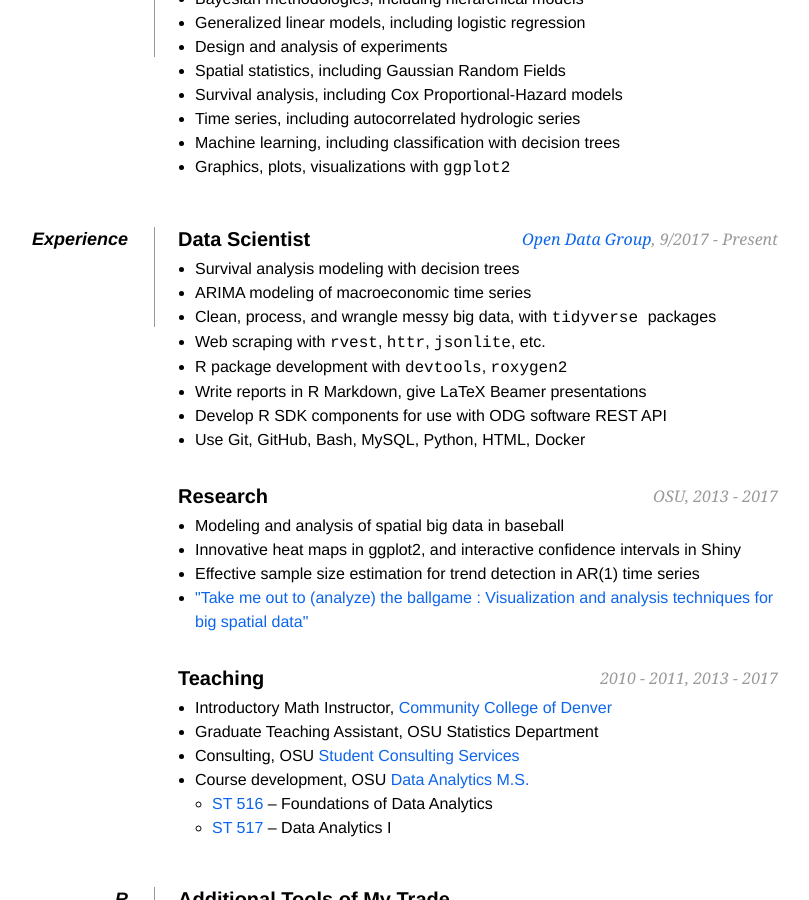
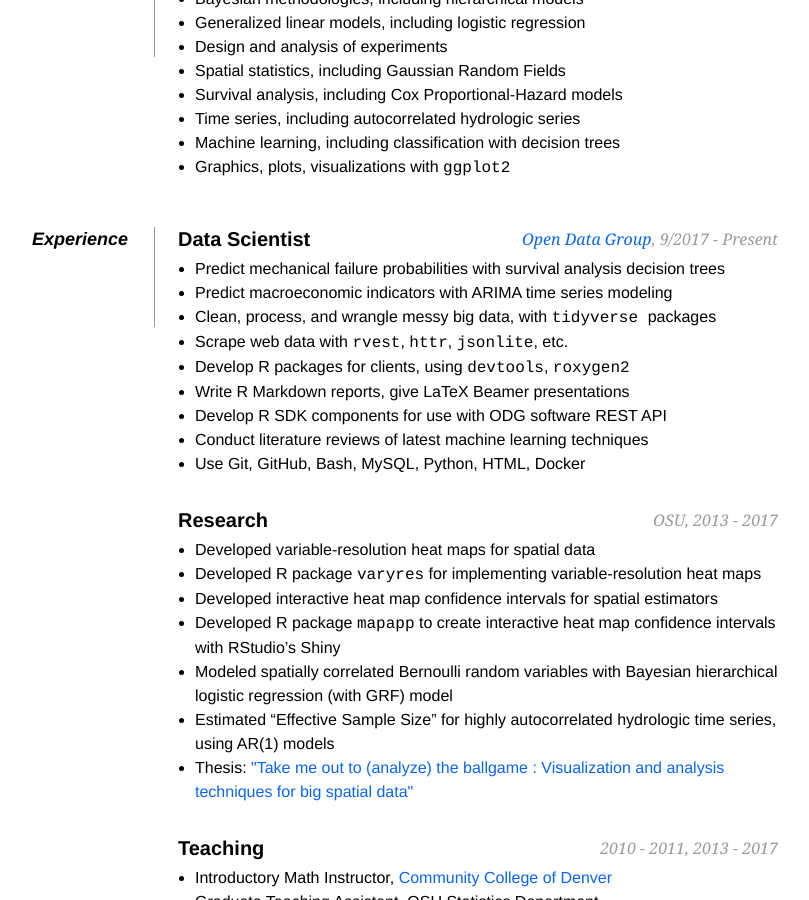
Before and after one commit to cwcomiskey/cwcomiskey.github.io, a Jekyll site: the page index.html, which Jekyll copies as it is, in a window 1280 px wide and 900 px high, scrolled down 383 px. Shown: the whole window, without its empty margins (262-1071 px from the left). Built offline with Jekyll 4.4.1, drawn with Linux system fonts in a browser that asks for light colours.

Commit message:
Migrate wording from PDF/pages version

```diff
--- a/index.html
+++ b/index.html
@@ -100,30 +100,40 @@
 		<h2> Data Scientist <span> <a href="https://www.opendatagroup.com/">Open Data Group</a>,
 			9/2017 - Present </span></h2>
                 <ul>
-			<li> Survival analysis modeling with decision trees </li>
-			<li> ARIMA modeling of macroeconomic time series </li>
+			<li> Predict mechanical failure probabilities with survival analysis decision trees </li>
+			<li> Predict macroeconomic indicators with ARIMA time series modeling </li>
                     	<li> Clean, process, and wrangle messy big data, with
 			<font face="Courier"> tidyverse </font face="Courier"> packages </li>
-			<li> Web scraping with
+			<li> Scrape web data with
 				<font face="Courier"> rvest</font face="Courier">,
 				<font face="Courier">httr</font face="Courier">,
 				<font face="Courier">jsonlite</font face="Courier">,
 				etc. </li>
-                    	<li> R package development with
+                    	<li> Develop R packages for clients, using
 				<font face="Courier">devtools</font face="Courier">,
 				<font face="Courier">roxygen2</font face="Courier"> </li>
-			<li> Write reports in R Markdown, give LaTeX Beamer presentations </li>
+			<li> Write R Markdown reports, give LaTeX Beamer presentations </li>
 			<li> Develop R SDK components for use with ODG software REST API </li>
+			<li> Conduct literature reviews of latest machine learning techniques </li>
 			<li> Use Git, GitHub, Bash, MySQL, Python, HTML, Docker </li>
 
                 </ul>
 
                 <h2>Research <span> OSU, 2013 - 2017 </span></h2>
                 <ul>
-                    <li>Modeling and analysis of spatial big data in baseball</li>
-                    <li>Innovative heat maps in ggplot2, and interactive confidence intervals in Shiny</li>
-                    <li>Effective sample size estimation for trend detection in AR(1) time series</li>
-		    <li> <a href="https://ir.library.oregonstate.edu/concern/graduate_thesis_or_dissertations/37720j172">
+                    <li>Developed variable-resolution heat maps for spatial data</li>
+                    <li>Developed R package
+			    <font face="Courier">varyres</font face="Courier">
+			    for implementing variable-resolution heat maps</li>
+		    <li> Developed interactive heat map confidence intervals for spatial estimators </li>
+		    <li> Developed R package
+			    <font face="Courier">mapapp</font face="Courier">
+			    to create interactive heat map confidence intervals with RStudio’s Shiny </li>
+		    <li> Modeled spatially correlated Bernoulli random variables with Bayesian hierarchical
+			    logistic regression (with GRF) model </li>
+                    <li> Estimated “Effective Sample Size” for highly autocorrelated hydrologic time series, using AR(1) models </li>
+		    <li> Thesis:
+			    <a href="https://ir.library.oregonstate.edu/concern/graduate_thesis_or_dissertations/37720j172">
 			    "Take me out to (analyze) the ballgame :
 			    Visualization and analysis techniques for big spatial data" </a> </li>
                 </ul>
@@ -165,10 +175,10 @@
 			    <li> <font face="Courier"> spBayes </font face="Courier"> for spatial Bayesian modeling </li>
 			    <li> <font face="Courier"> INLA </font face="Courier"> for numerical approximations in Bayesian modeling </li>
 			    <li> <font face="Courier">
-				    <a href="https://github.com/cwcomiskey/mapapp"> mapapp</a>
+				    <a href="https://github.com/cwcomiskey/mapapp">mapapp</a>
 				    </font face="Courier"> for interactive heat map confidence intervals (aut) </li>
 			    <li> <font face="Courier">
-				    <a href="https://github.com/cwcomiskey/varyres"> varyres</a>
+				    <a href="https://github.com/cwcomiskey/varyres">varyres</a>
 				    </font face="Courier"> for creating variable resolution heat maps (aut) </li>
 			    <li> <font face="Courier"> rpart, LTRCtrees </font face="Courier"> for survival analysis trees
 		    </ul>
```
